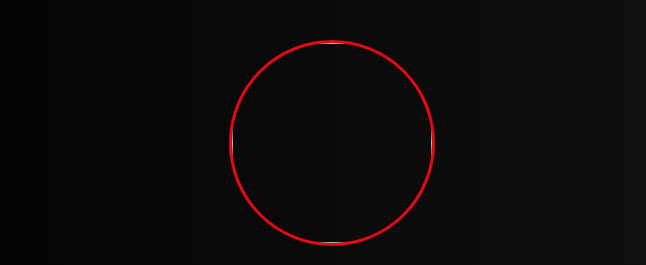
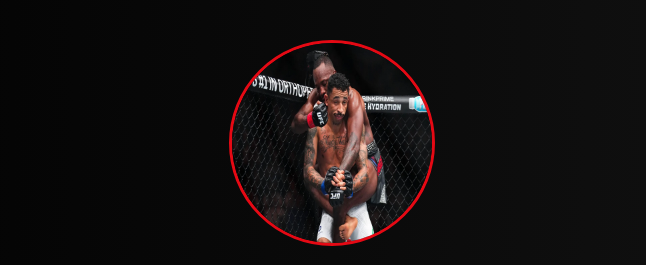
Before and after one commit to rickelmyaraujo008-hash/meusiteprofdavi, a plain HTML site: page index.html in a window 1280 px wide. Shown: the top 265 px of the page, without its empty margins (308-954 px from the left). Drawn offline with Linux system fonts and the light colour scheme.

Commit message:
ALTERAÇÃO
COLOQUEI UMA FOTO

```diff
--- a/index.html
+++ b/index.html
@@ -10,7 +10,7 @@
 
 <div class="perfil">
 
-<img src=Imagens/Fotoperfil.jpg class="fotoPerfil">
+<img src="carlos-prates-x-leon-edwards.webp" class="fotoPerfil">
 
 <h1>NETFLIX DO RICKELMY</h1>
 
```
Also changed, not shown: carlos-prates-x-leon-edwards.webp (added).
